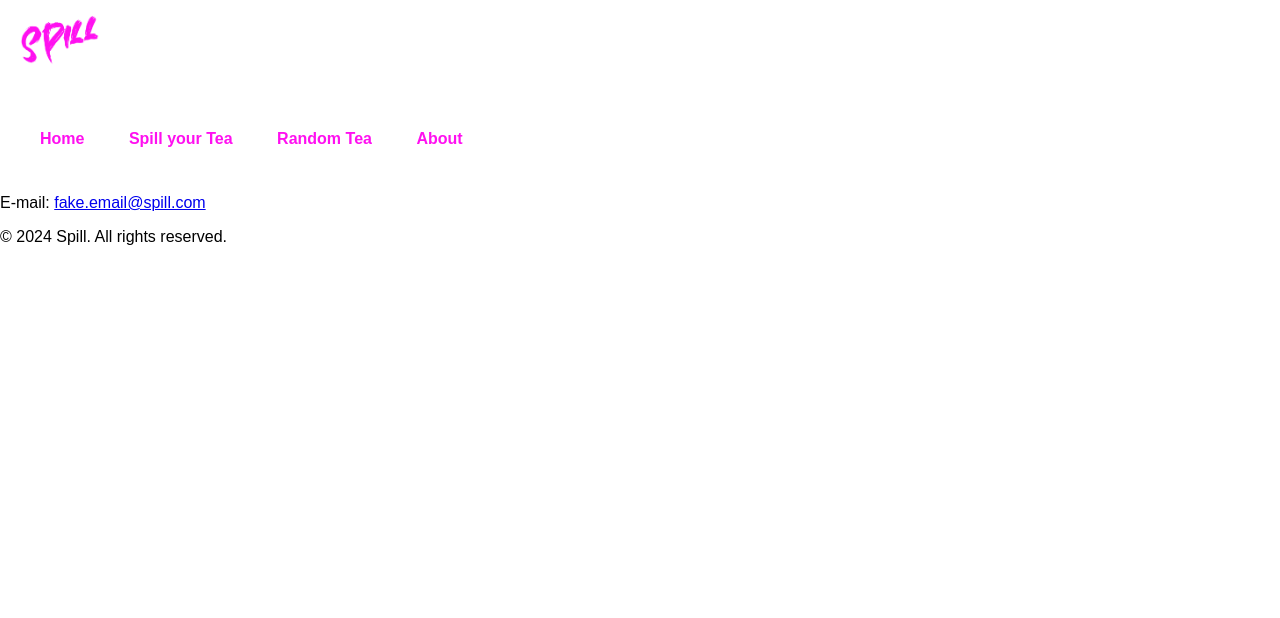
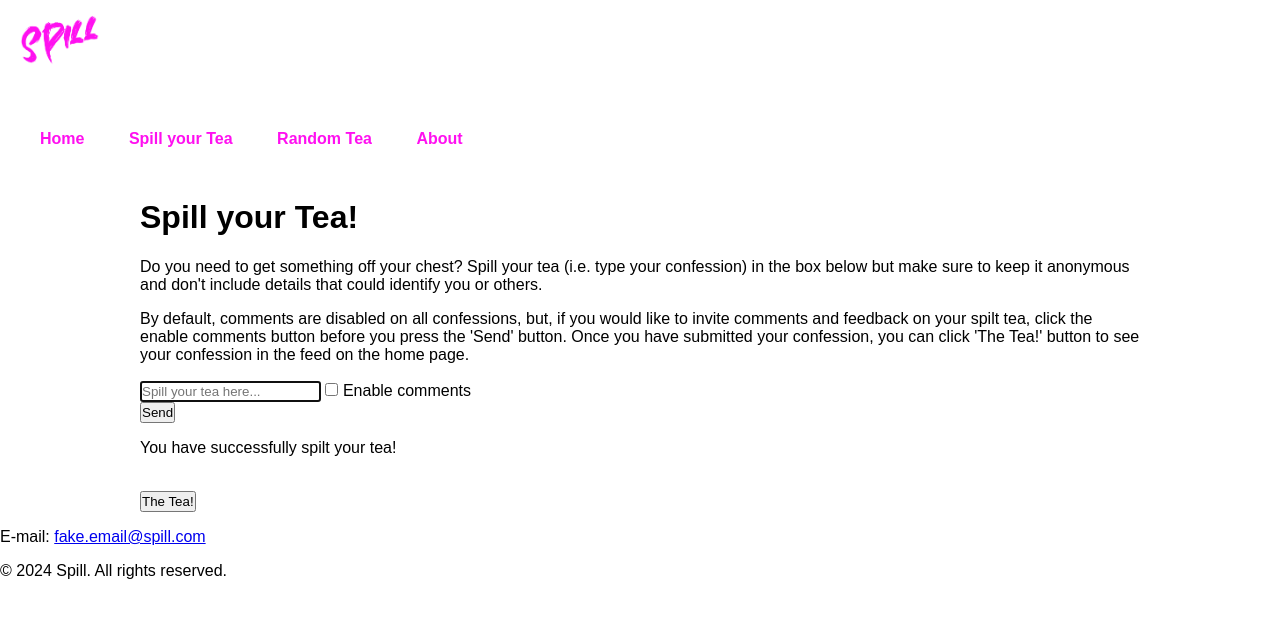
Before and after one commit to amyhastings/spill, a Flask app: page /spill in a window 1280 px wide. Shown: the top 618 px of the page. Run offline with Flask 2, Linux system fonts and the light colour scheme.

Commit message:
Structure for html page for submitting a confession, including form

```diff
--- a/templates/spill.html
+++ b/templates/spill.html
@@ -2,5 +2,26 @@
 
 {% block main %}
 
+<h1>Spill your Tea!</h1>
+<p>
+    Do you need to get something off your chest? Spill your tea (i.e. type your confession) in the box below
+    but make sure to keep it anonymous and don't include details that could identify you or others.
+</p>
+<p>
+    By default, comments are disabled on all confessions, but, if you would like to invite comments and feedback
+    on your spilt tea, click the enable comments button before you press the 'Send' button. Once you have submitted your confession,
+    you can click 'The Tea!' button to see your confession in the feed on the home page.
+</p>
+<form id="confession-form" action="{{ url_for('new_confession') }}" method="POST">
+  <input name="confession" placeholder="Spill your tea here..." type="text" autofocus>
+  <input type="checkbox" id="allow_comments" name="allow_comments" value="allow_comments">
+  <label for="allow_comments">Enable comments</label><br>
+  <button type="submit">Send</button>
+</form>
+<div class="form-submitted inactive">
+    <p>You have successfully spilt your tea!</p>
+    <br>
+    <button type="button" id="tea-button">The Tea!</button>
+</div>
 
 {% endblock %}
```
